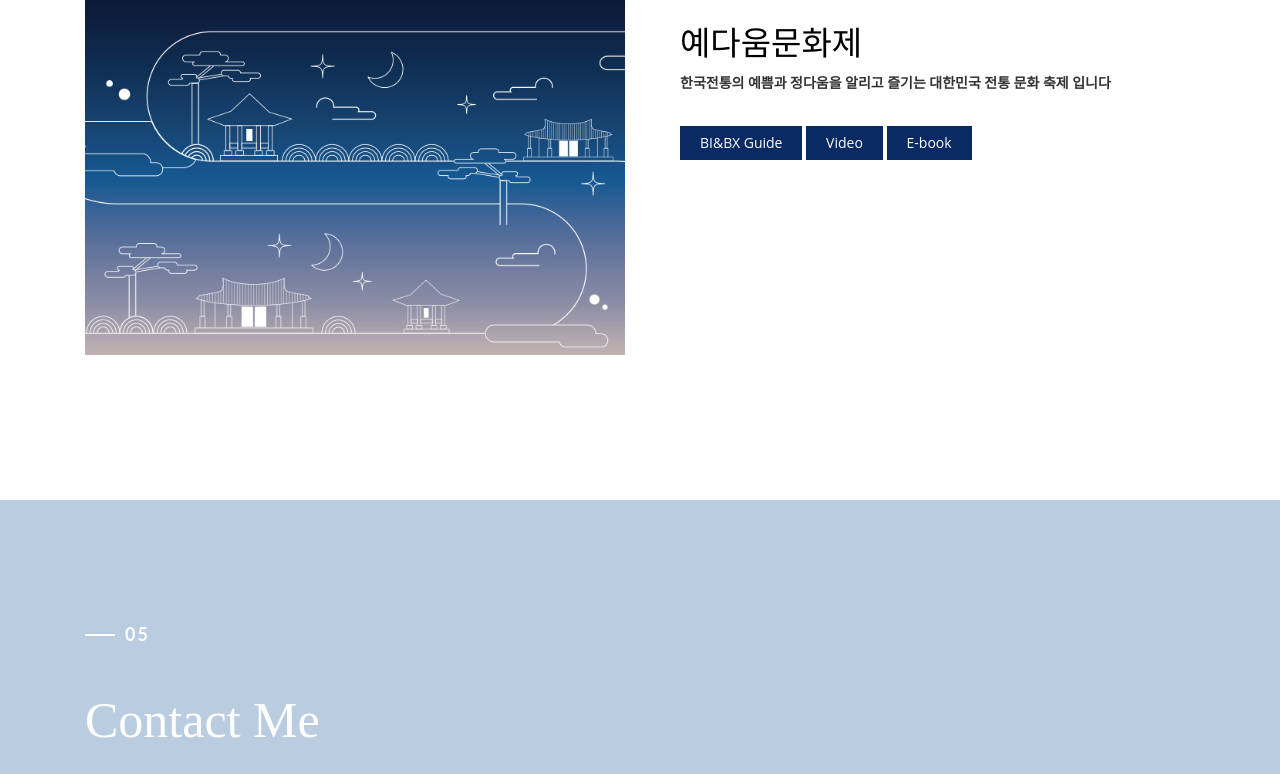
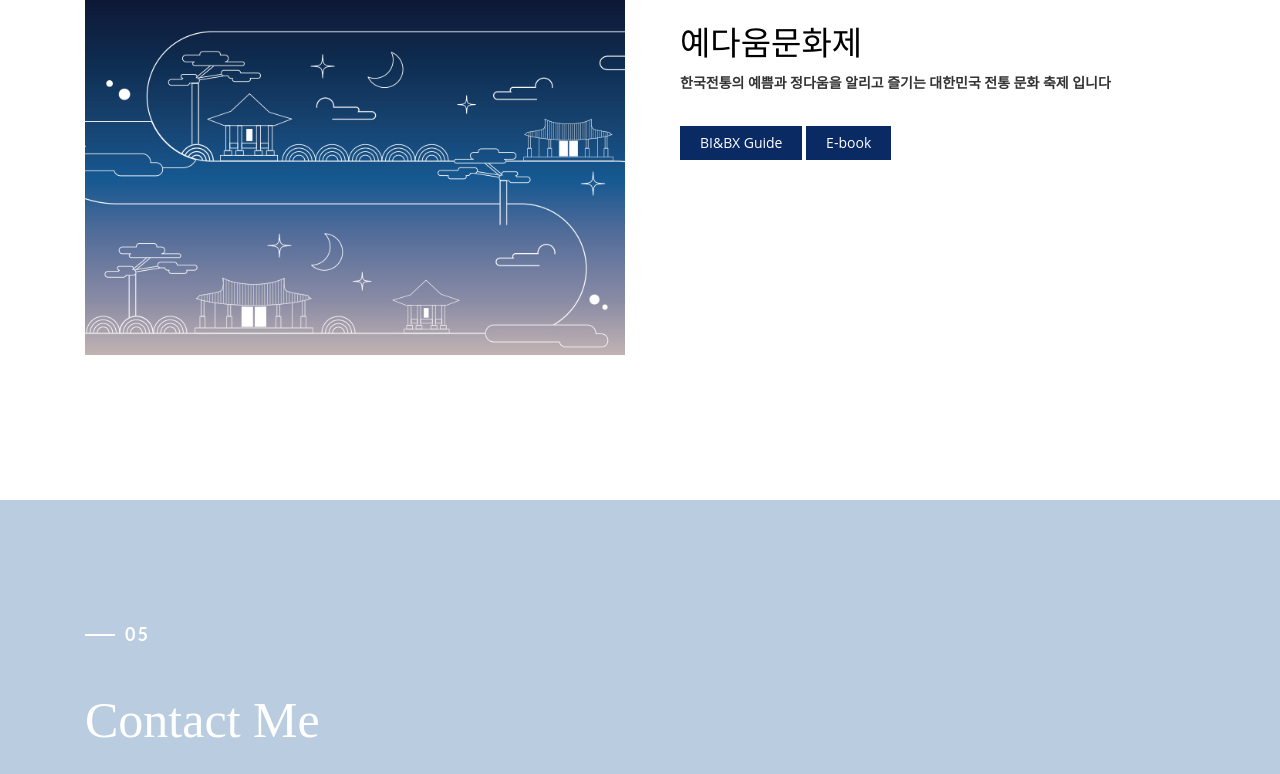
Before and after one commit to yoonjiwon98/portfolio, a plain HTML site: page index.html in a window 1280 px wide. Shown: the part 4334-5108 px from the top of the page. Drawn offline with nearby package versions, Linux system fonts and the light colour scheme; files whose address does not match are found by name; a web font is replaced by a local one.

Commit message:
Update index.html

```diff
--- a/index.html
+++ b/index.html
@@ -311,7 +311,6 @@
 
 													<div class="project_btn_box">
 													<a href="https://yoonjiwon98.github.io/yedaum/" target="_blank" class="project_btn">BI&amp;BX Guide</a>
-													<a href="#" target="_blank" class="project_btn">Video</a>
 													<a href="https://yoonjiwon98.github.io/YEDAUM-ebook/" target="_blank" class="project_btn">E-book</a>
 													</div>
 												</div>
```
